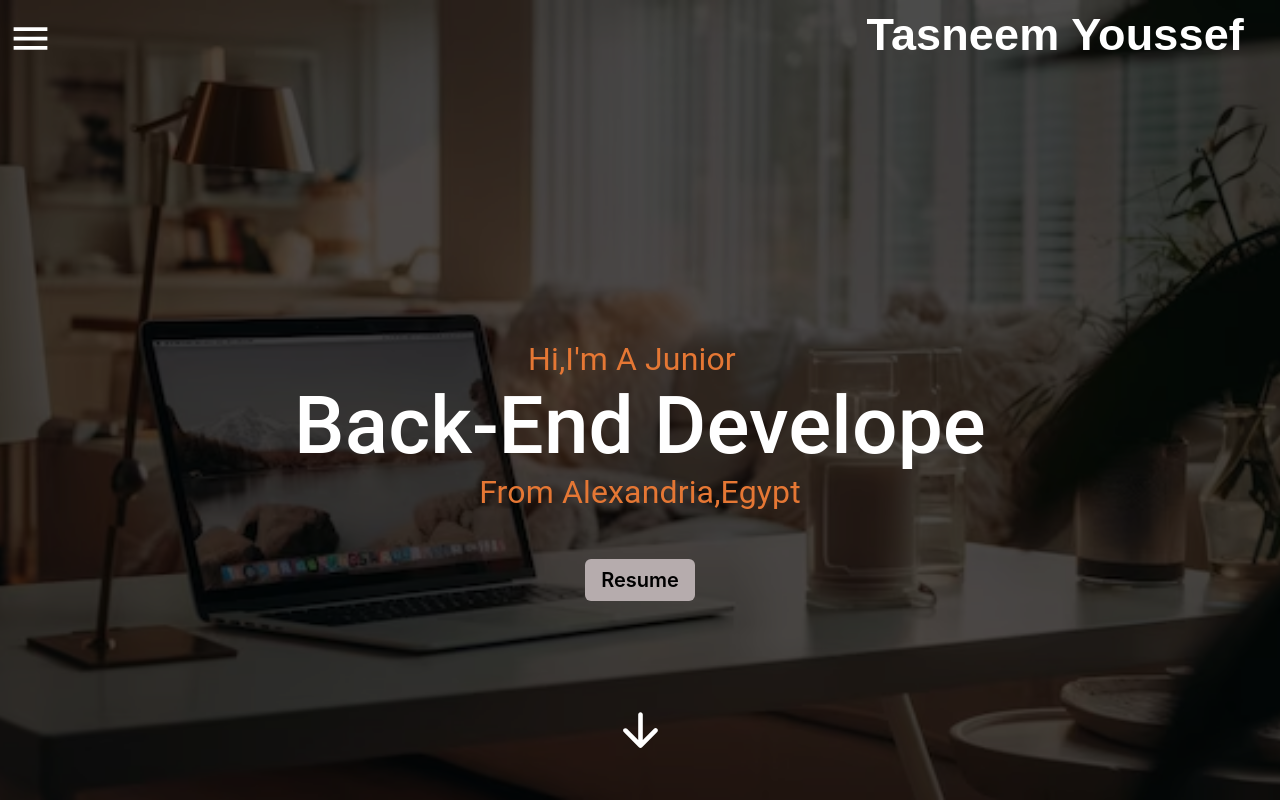
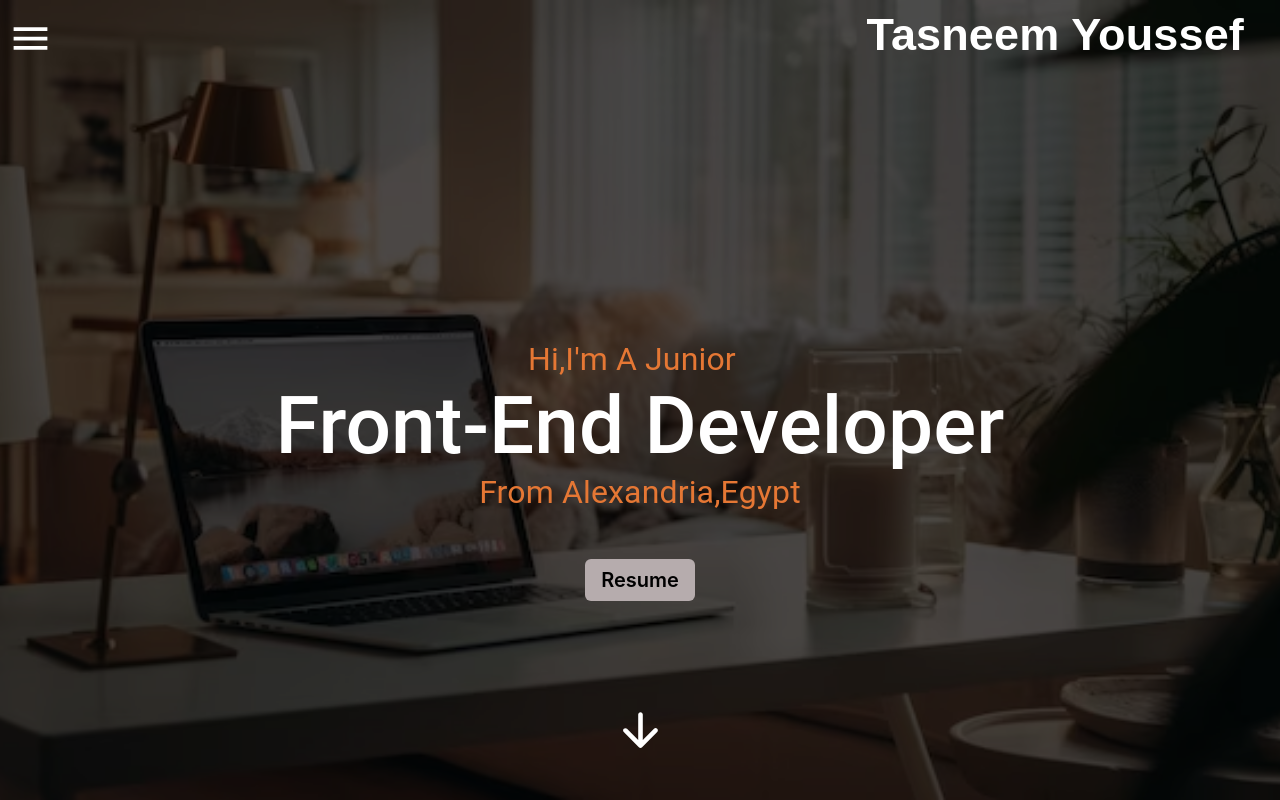
Before and after one commit to Nemo97-76/portfolio-v1, a React (Create React App) app: page / in a window 1280 px wide. Shown: the top 800 px of the page. Built offline with nearby package versions, Linux system fonts and the light colour scheme.

Commit message:
Update typer.js

```diff
--- a/src/components/typer.js
+++ b/src/components/typer.js
@@ -5,7 +5,7 @@ function Typer() {
   const el = React.useRef(null);
   React.useEffect(() => {
     const typed = new Typed(el.current, {
-      strings: ['front-end Developer', 'Back-end Developer', 'MERN-stack developer'],
+      strings: ['MERN-stack developer','front-end Developer', 'Back-end Developer'],
       typeSpeed: 70,
       backSpeed: 70,
       startDelay: 70,
```
